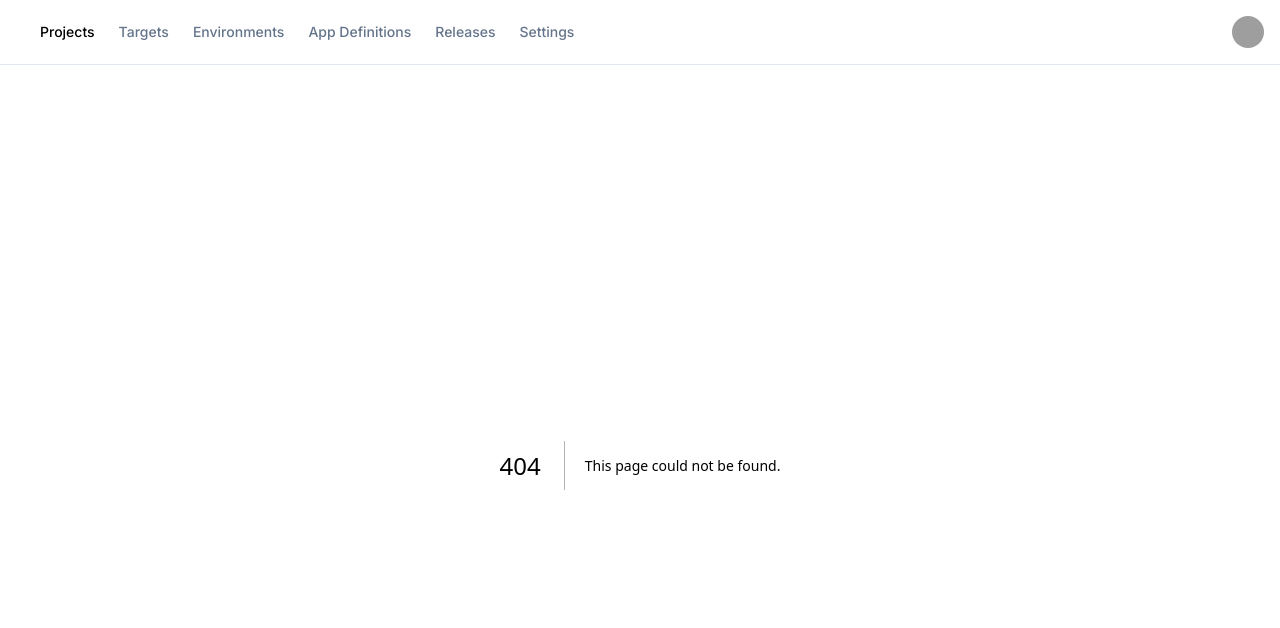
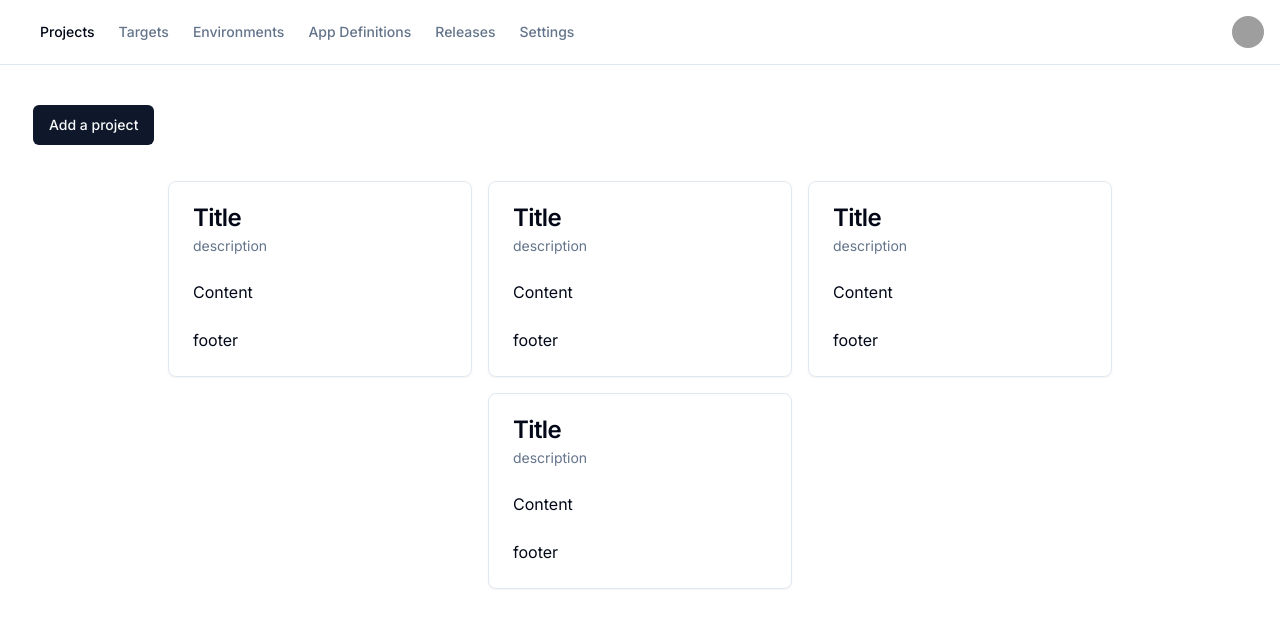
Before and after one commit to tanbiranjum/kwikdeploy, a Next.js app in the folder frontend/: page /projects in a window 1280 px wide. Before the commit this address had no page. Shown: the top 628 px of the page. Built offline with nearby package versions, Linux system fonts and the light colour scheme; grey boxes are pictures that could not be loaded.

Commit message:
fix: main-container css

```diff
--- /dev/null
+++ b/frontend/app/components/main-container.tsx
@@ -0,0 +1,16 @@
+import { cn } from "@/lib/utils";
+import React from "react";
+
+type Props = {
+  children: React.ReactNode;
+};
+
+const MainContainer = ({ children }: Props) => {
+  return (
+    <main className={cn("max-w-[1334px] mx-auto py-10 px-[33px] space-y-9")}>
+      {children}
+    </main>
+  );
+};
+
+export default MainContainer;
--- a/frontend/app/dashboard/page.tsx
+++ /dev/null
@@ -1,9 +0,0 @@
-import React from "react";
-
-type Props = {};
-
-const DashboardPage = (props: Props) => {
-  return <main></main>;
-};
-
-export default DashboardPage;
--- a/frontend/app/layout.tsx
+++ b/frontend/app/layout.tsx
@@ -1,7 +1,7 @@
 import "./globals.css";
 import type { Metadata } from "next";
 import { Inter } from "next/font/google";
-import { MainNav } from "./dashboard/components/main-nav";
+import { MainNav } from "./components/main-nav";
 import ManiNavContainer from "@/components/ui/main-nav-container";
 
 const inter = Inter({ subsets: ["latin"] });
--- a/frontend/app/dashboard/projects/page.tsx
+++ b/frontend/app/projects/page.tsx
@@ -3,24 +3,25 @@ import React from "react";
 import ProjectCard from "./project-card";
 import { Button } from "@/components/ui/button";
 import Link from "next/link";
-import { Card } from "@/components/ui/card";
+import MainContainer from "../components/main-container";
+
 type Props = {};
 
 const ProjectsPage = (props: Props) => {
   return (
-    <main className={cn("p-5 space-y-7 max-w-[1440] ")}>
-      <div className={cn("py-4")}>
+    <MainContainer>
+      <div className={cn("")}>
         <Link href="/dashboard/targets">
           <Button>Add a project</Button>
         </Link>
       </div>
-      <div className={cn("flex flex-wrap gap-3")}>
+      <div className={cn("flex justify-center items-center flex-wrap gap-4")}>
         <ProjectCard id="test" />
         <ProjectCard id="test" />
         <ProjectCard id="test" />
         <ProjectCard id="test" />
       </div>
-    </main>
+    </MainContainer>
   );
 };
 
--- a/frontend/app/dashboard/projects/project-card.tsx
+++ b/frontend/app/projects/project-card.tsx
@@ -14,7 +14,7 @@ type CardProps = React.ComponentProps<typeof Card>;
 const ProjectCard = ({ className, ...props }: CardProps) => {
   return (
     <Link href={`/dashboard/projects/${props.id}`}>
-      <Card className={cn("w-[380px] text-center", className)} {...props}>
+      <Card className={cn("w-[304px] ", className)} {...props}>
         <CardHeader>
           <CardTitle>Title </CardTitle>
           <CardDescription>description </CardDescription>
--- a/frontend/components/ui/main-nav-container.tsx
+++ b/frontend/components/ui/main-nav-container.tsx
@@ -1,5 +1,5 @@
-import { MainNav } from "@/app/dashboard/components/main-nav";
-import { UserNav } from "@/app/dashboard/components/user-nav";
+import { MainNav } from "@/app/components/main-nav";
+import { UserNav } from "@/app/components/user-nav";
 import React from "react";
 
 type Props = {};
```
Also changed, not shown: frontend/app/components/main-nav.tsx (renamed from frontend/app/dashboard/components/main-nav.tsx), frontend/app/components/user-nav.tsx (renamed from frontend/app/dashboard/components/user-nav.tsx), frontend/app/projects/[slug]/page.tsx (renamed from frontend/app/dashboard/projects/[slug]/page.tsx).
